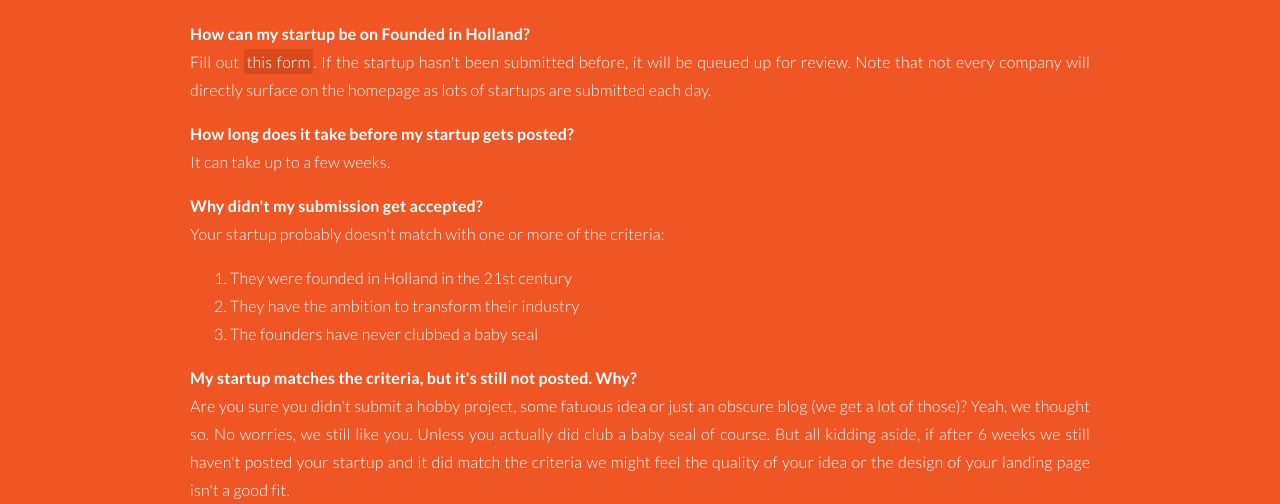
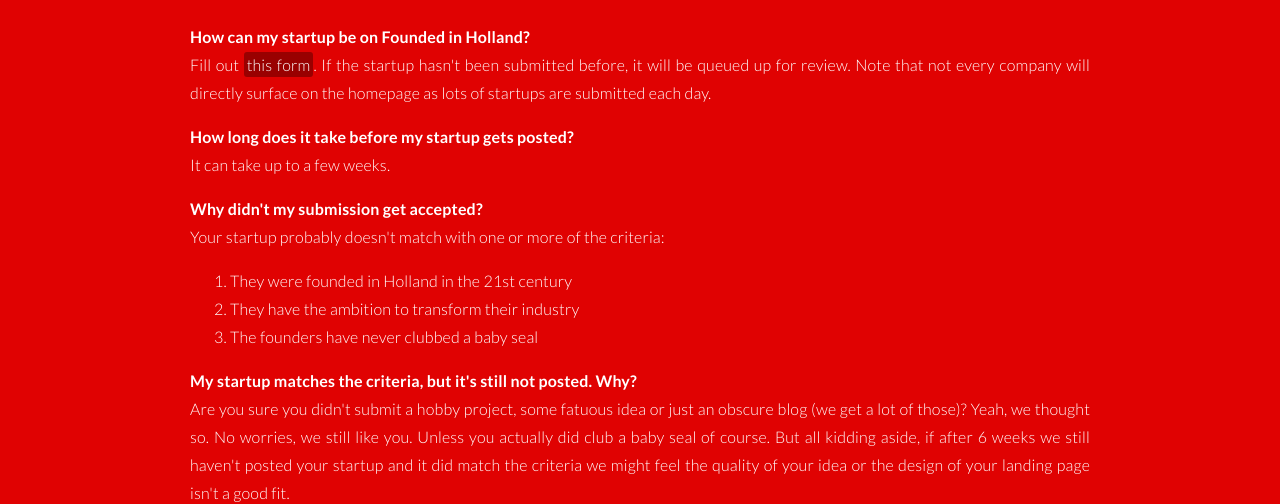
Before and after one commit to mijustin/founded-in-canada, a plain HTML site: page faq.html in a window 1280 px wide. Shown: the part 305-809 px from the top of the page. Drawn offline with nearby package versions, Linux system fonts and the light colour scheme; a script that the page names is missing.

Commit message:
Testing background colors

```diff
--- a/css/default.css
+++ b/css/default.css
@@ -38,13 +38,13 @@ body {
     font-family: 'Lato', Calibri, Arial, sans-serif;
 	font-weight:300;
     color: #ffffff;
-	background-color:#ef5624;
+	background-color:#E00202;
 
 }
 
 a {
 	color: #fff;
-	background-color:#d64a1c;
+	background-color:#990000;
 	padding:0.188em;
 	text-decoration: none;
 	-webkit-border-radius: 0.188em;
```
Also changed, not shown: index.html (+1 -1 lines), images/logo-fireworks.png (added), images/logo.png.
